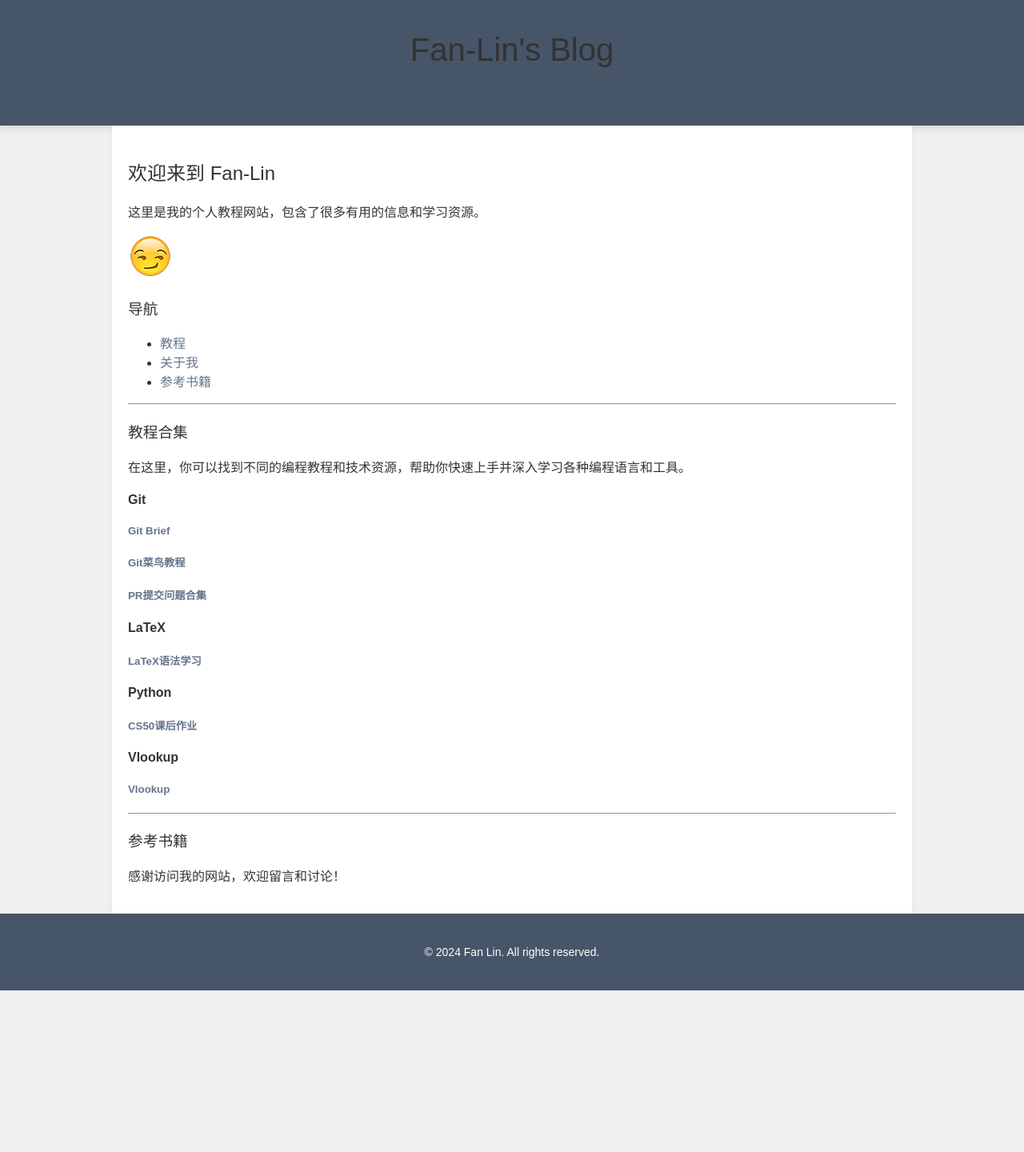
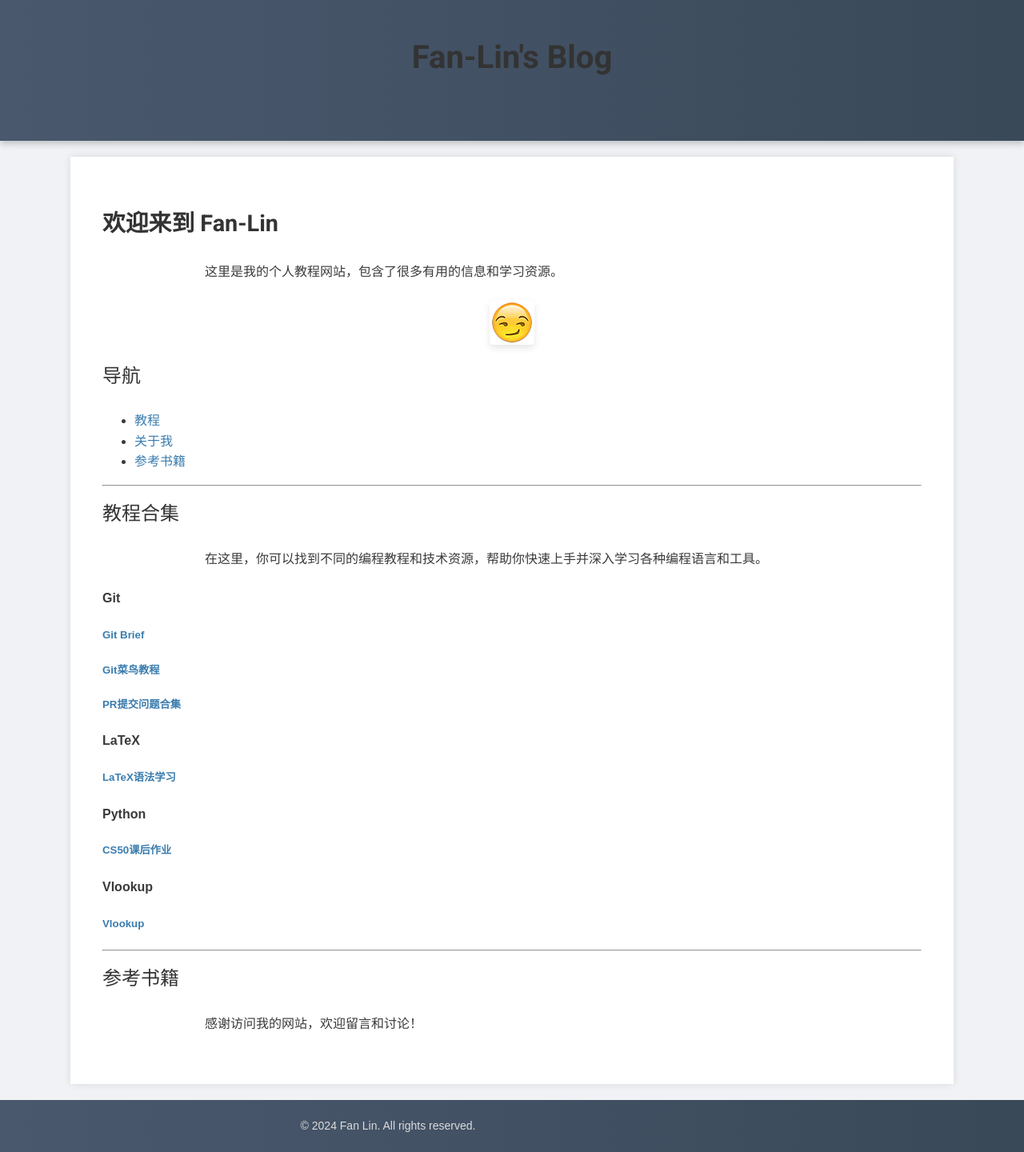
Before and after one commit to Fan-Lin/Fan-Lin.github.io, a Jekyll site: the page built from index.md, in a window 1280 px wide. Shown: the whole page at 80% size. Built offline with Jekyll 4.4.1, drawn with Linux system fonts in a browser that asks for light colours; before the commit the page ends 1238 px from its top, so only the background shows below that.

Commit message:
add basic fig18

```diff
--- a/assets/css/style.css
+++ b/assets/css/style.css
@@ -1,106 +1,117 @@
-/* 基本字体和背景设置 */
+/* 基础字体和背景设置 */
 body {
   font-family: 'Arial', sans-serif;
-  background-color: #f0f0f3; /* 更柔和的浅灰色背景 */
-  color: #333; /* 深灰色文字，低调且清晰 */
+  background-color: #f0f2f5;
+  color: #3a3a3a;
   margin: 0;
   padding: 0;
-}
-
-/* 居中容器 */
-.container {
-  max-width: 960px; /* 增大最大宽度，以便适应更宽的页面 */
-  margin: 0 auto;   /* 水平居中 */
-  padding: 20px;    /* 内边距 */
+  line-height: 1.6;           /* 行距 */
 }
 
 /* 链接样式 */
 a {
-  color: #64748b; /* 柔和的蓝灰色链接 */
+  color: #3a7cae;
   text-decoration: none;
 }
 
 a:hover {
-  color: #475569; /* 鼠标悬停时较深的蓝灰色 */
+  color: #2a6a9e;
   text-decoration: underline;
 }
 
-/* 页头样式 */
+/* 页眉样式 */
 header {
-  background-color: #475569;  /* 低调的蓝灰色背景 */
+  background: linear-gradient(to right, #4a586e, #394958);
   color: white;
-  padding: 20px 0;
+  padding: 40px 20px;
   text-align: center;
-  box-shadow: 0 4px 8px rgba(0, 0, 0, 0.1); /* 柔和阴影效果 */
+  box-shadow: 0 4px 8px rgba(0, 0, 0, 0.2); /* 添加阴影 */
 }
 
 header h1 {
   font-size: 2.5rem;
   margin: 0;
+  font-family: 'Roboto', sans-serif; /* 自定义字体 */
+  font-weight: 700;
 }
 
-/* 页面标题和副标题 */
-h1, h2, h3 {
-  color: #333; /* 深灰色标题 */
-  font-weight: normal;
+/* 主体内容样式 */
+main {
+  padding: 40px;
+  max-width: 80%;             /* 主体内容最大宽度为页面的 80% */
+  margin: 20px auto;
+  background-color: #ffffff;
+  box-shadow: 0 0 10px rgba(0, 0, 0, 0.1); /* 添加柔和阴影 */
+  text-align: justify;         /* 文本左右对齐 */
 }
 
-/* 主体区域 */
-main {
-  padding: 20px;
-  background-color: #ffffff; /* 白色背景 */
-  box-shadow: 0 4px 8px rgba(0, 0, 0, 0.05); /* 浅灰色阴影 */
+/* 标题样式 */
+h1, h2, h3 {
+  color: #333333;
+  font-family: 'Roboto', sans-serif;
 }
 
-/* 导航栏优化 */
+h1 {
+  font-size: 2rem;
+  font-weight: 700;
+}
+
+h2 {
+  font-size: 1.8rem;
+  font-weight: 600;
+  margin-top: 20px;
+}
+
+h3 {
+  font-size: 1.5rem;
+  font-weight: 500;
+  margin-top: 15px;
+}
+
+/* 段落样式 */
+p {
+  line-height: 1.8;           /* 增加行距 */
+  margin-bottom: 20px;        /* 段落间距 */
+  max-width: 75%;             /* 文字块宽度 */
+  margin-left: auto;
+  margin-right: auto;
+  font-size: 1rem;
+  font-family: 'Arial', sans-serif;
+}
+
+/* 导航栏样式 */
 nav ul {
   display: flex;
   justify-content: center;
+  flex-wrap: wrap;
   padding: 0;
   list-style: none;
-}
-
-nav ul li {
-  margin: 0 10px;
+  gap: 20px;
 }
 
 nav ul li a {
-  font-size: 18px;
+  color: #dcdcdc;
+  font-size: 1rem;
+  font-weight: 500;
 }
 
-nav ul li a:hover {
-  color: #3a4754;
-}
-
-/* 教程部分 */
-.tutorial-category {
-  margin-bottom: 40px;
-}
-
-.tutorial-category h4 {
-  font-size: 22px;
-  color: #3a4754;
-  margin-bottom: 10px;
-}
-
-.tutorial-category ul {
-  padding-left: 20px;
-}
-
-.tutorial-category ul li {
-  font-size: 18px;
-}
-
-.tutorial-category ul li a {
-  color: #64748b;
+/* 图片样式 */
+img {
+  display: block;
+  max-width: 100%;
+  height: auto;
+  margin: 20px auto;          /* 图片上下居中 */
+  border-radius: 5px;         /* 添加圆角 */
+  box-shadow: 0 4px 8px rgba(0, 0, 0, 0.1); /* 添加阴影 */
 }
 
 /* 页脚样式 */
 footer {
-  background-color: #475569;
-  color: white;
+  background: linear-gradient(to right, #4a586e, #394958);
+  color: #dcdcdc;
   text-align: center;
   padding: 20px;
+  font-family: 'Arial', sans-serif;
 }
 
 footer p {
@@ -110,24 +121,16 @@ footer p {
 
 /* 响应式设计 */
 @media (max-width: 768px) {
-  .container {
-    padding: 10px;
-  }
-
-  nav ul {
-    flex-direction: column;
-    align-items: center;
-  }
-
-  nav ul li {
-    margin: 10px 0;
+  main {
+    padding: 20px 10px;
+    max-width: 95%;
   }
 
   header h1 {
     font-size: 2rem;
   }
 
-  .tutorial-category h4 {
-    font-size: 20px;
+  p {
+    font-size: 1rem;
   }
 }
```
